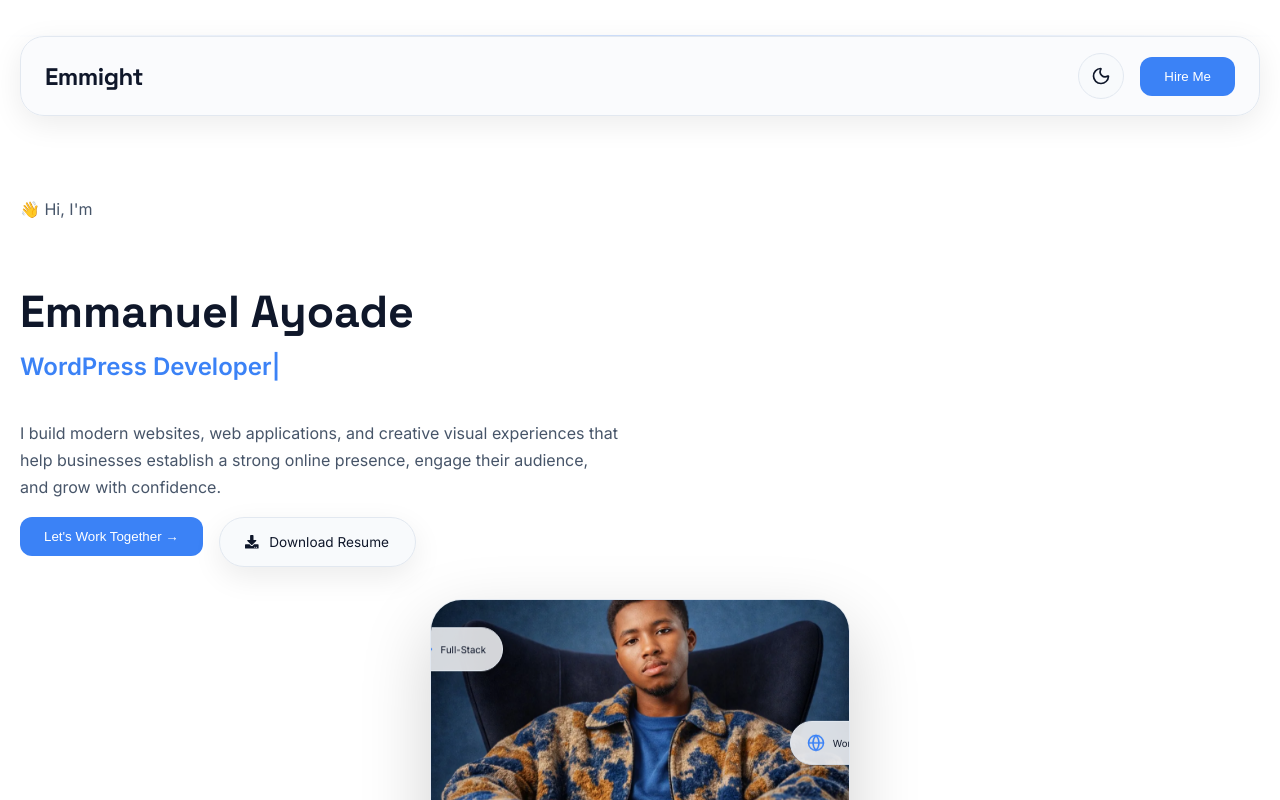
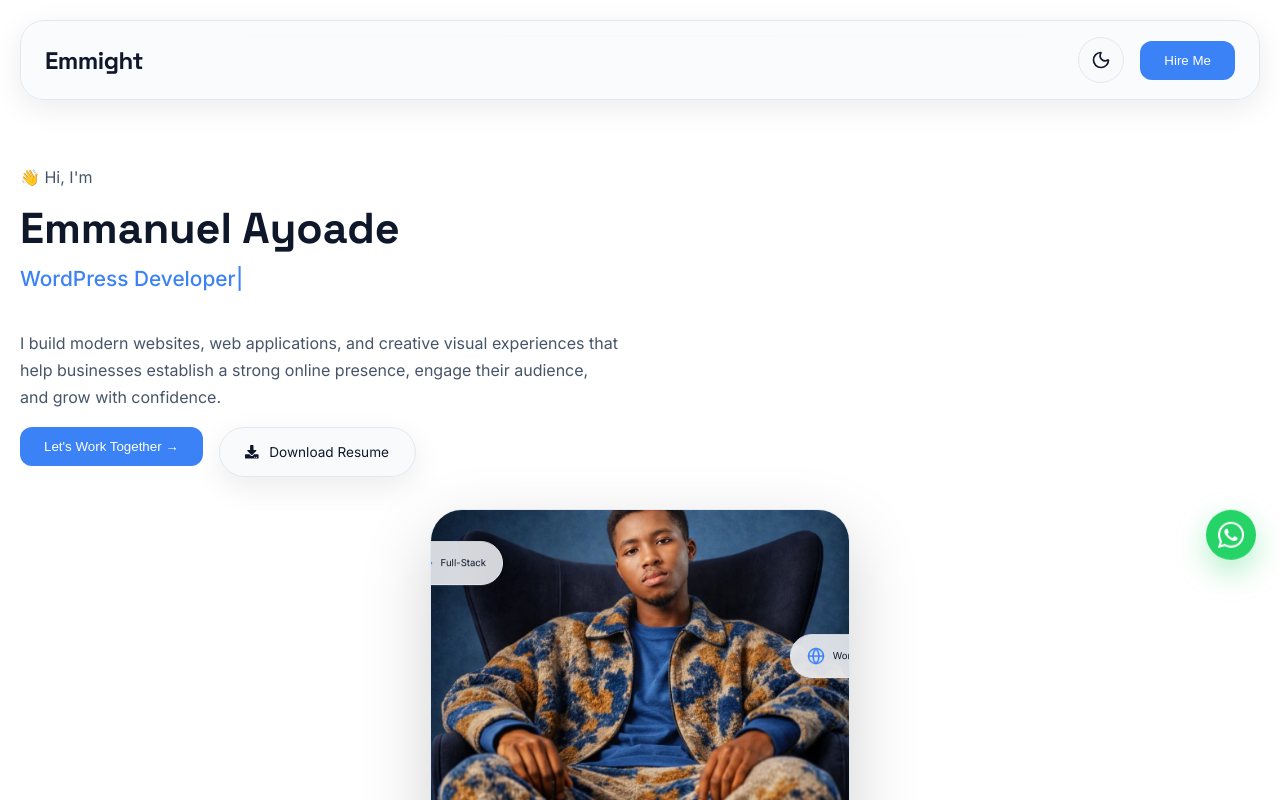
Before and after one commit to Emmight/portfolio, a React (Vite) app: page / in a window 1280 px wide. Shown: the top 800 px of the page. Built offline with nearby package versions, Linux system fonts and the light colour scheme.

Commit message:
Added WhatsApp Button and Upgrade UI

```diff
--- a/src/App.tsx
+++ b/src/App.tsx
@@ -14,7 +14,7 @@ import FAQ from "./sections/FAQ/FAQ";
 import Footer from "./sections/Footer/Footer";
 import ScrollToTop from "./components/ScrollToTop/ScrollToTop";
 import Preloader from "./components/Preloader/Preloader";
-
+import WhatsAppButton from "./components/WhatsApp/WhatsApp";
 
 
 function App() {
@@ -58,6 +58,7 @@ useEffect(() => {
       <FAQ />
       <Footer />
       <ScrollToTop />
+      <WhatsAppButton />
     </div>
   );
 }
--- a/src/components/Navbar/Navbar.css
+++ b/src/components/Navbar/Navbar.css
@@ -22,14 +22,14 @@ backdrop-filter:blur(22px);
 
     border-radius:24px;
 
-    margin:1rem auto;
+    margin: auto;
 
     box-shadow:
 
         0 8px 30px rgba(0,0,0,.08);
     position:sticky;
 
-    top:1rem;
+    top:.3rem;
 
     z-index:1000;
 }
--- a/src/components/ScrollToTop/ScrollToTop.css
+++ b/src/components/ScrollToTop/ScrollToTop.css
@@ -2,13 +2,13 @@
 
     position:fixed;
 
-    right:2rem;
+    right:1.5rem;
 
     bottom:2rem;
 
-    width:56px;
+    width:50px;
 
-    height:56px;
+    height:50px;
 
     border:none;
 
--- /dev/null
+++ b/src/components/WhatsApp/WhatsApp.css
@@ -0,0 +1,46 @@
+.whatsapp-button{
+    position:fixed;
+
+    right:1.5rem;
+    bottom:30%;
+
+    width:50px;
+    height:50px;
+
+    display:flex;
+    align-items:center;
+    justify-content:center;
+
+    border-radius:50%;
+
+    background:#25D366;
+    color:#fff;
+
+    text-decoration:none;
+
+    box-shadow:0 12px 30px rgba(37,211,102,.35);
+
+    z-index:999;
+
+    transition:all .3s ease;
+
+    animation:float 3s ease-in-out infinite;
+}
+
+.whatsapp-button:hover{
+
+    transform:translateY(-4px) scale(1.08);
+
+    box-shadow:0 16px 40px rgba(37,211,102,.45);
+}
+
+@keyframes float{
+
+    0%,100%{
+        transform:translateY(0);
+    }
+
+    50%{
+        transform:translateY(-6px);
+    }
+}
--- /dev/null
+++ b/src/components/WhatsApp/WhatsApp.tsx
@@ -0,0 +1,19 @@
+import { FaWhatsapp } from "react-icons/fa";
+import "./WhatsApp.css";
+
+const WhatsAppButton = () => {
+  return (
+    <a
+      href="https://wa.me/2349113960286?text=Hi%20Emmanuel,%20I%20came%20across%20your%20portfolio%20and%20I'd%20like%20to%20discuss%20a%20project."
+      target="_blank"
+      rel="noopener noreferrer"
+      aria-label="Chat on WhatsApp"
+      title="Chat on WhatsApp"
+      className="whatsapp-button"
+    >
+      <FaWhatsapp size={30} />
+    </a>
+  );
+};
+
+export default WhatsAppButton;
--- a/src/data/testimonials.ts
+++ b/src/data/testimonials.ts
@@ -7,7 +7,7 @@ export const testimonials: testimonial[] = [
     role: "Small Business Owner",
     company: "NovaTech Solutions",
     message:
-      "Emmanuel was professional throughout the project. Communication was clear, deadlines were met, and the final product exceeded my expectations. I would gladly work with him again.",
+      "Emmanuel was professional throughout the project. Communication was clear, deadlines were met, and the final product exceeded my expectations.",
     avatar: "/images/testimonials/44df8a8008521b73d41ea3414e9f32b5.jpg",
   },
 
@@ -17,7 +17,7 @@ export const testimonials: testimonial[] = [
     role: "Creative Director",
     company: "BrightPixel Studio",
     message:
-      "From branding to development, Emmanuel paid attention to every detail. The website looks modern, performs smoothly, and perfectly represents our vision.",
+      "Emmanuel brought our ideas to life with a clean, modern design that truly reflects our brand. He was responsive to feedback, easy to work with, and committed to getting every detail right.",
     avatar: "/images/testimonials/d46704b604144578444bb8ab081d6cf3.jpg",
   },
 
@@ -27,7 +27,7 @@ export const testimonials: testimonial[] = [
     role: "Startup Founder",
     company: "Elevate Digitals",
     message:
-      "I appreciated Emmanuel's ability to turn ideas into a polished product. His technical skills and design sense made the entire process straightforward and enjoyable.",
+      "What impressed me most was Emmanuel's ability to combine creativity with technical skill. He didn't just build a website, he created a solution that was easy to use, visually appealing, and delivered exactly what we needed.",
     avatar: "/images/testimonials/e14a8371f954ca9c153ba39cb4af9b87.jpg",
   },
 ];
--- a/src/sections/About/About.css
+++ b/src/sections/About/About.css
@@ -3,7 +3,7 @@
   flex-direction: column;
   gap: 2rem;
 
-  padding: 5rem 2rem;
+  padding: 2rem;
 }
 .about-title {
   font-size: 2rem;
--- a/src/sections/Hero/Hero.css
+++ b/src/sections/Hero/Hero.css
@@ -2,7 +2,7 @@
   display: flex;
   flex-direction: column;
   gap: 2rem;
-  padding: 4rem 0;
+  padding: 2rem 0;
 }
 .hero-content {
   display: flex;
@@ -194,13 +194,18 @@
 
 
 .hero h1 {
-  font-size: 2.8rem;
-  font-weight: 800;
-  line-height: 1.1;
+  font-size: 2.7rem;
+  font-weight: 700;
+  line-height: 1.0;
+
 }
 .hero-title {
   color: var(--primary);
-  font-weight: 600;
+  font-weight: 500;
+  font-size:1.3rem;
+    color:var(--primary);
+    min-height:2.2rem;
+    margin-bottom:.75rem;
 }
 .hero p {
   color: var(--text-secondary);
@@ -213,13 +218,6 @@
 .hero-greeting {
   color: var(--text-secondary);
   font-size: 1rem;
-}
-.hero-title{
-    font-size:1.5rem;
-    font-weight:600;
-    color:var(--primary);
-    min-height:2.2rem;
-    margin-bottom:1rem;
 }
 
 .resume-button{
--- a/src/sections/Hero/Hero.tsx
+++ b/src/sections/Hero/Hero.tsx
@@ -20,8 +20,9 @@ const Hero = ()=> (
 
   <Container>
     <section className="hero" id="home">
-    <p className="hero-greeting" data-aos="fade-down"> {hero.greeting} </p>
+
     <div className="hero-content">
+        <p className="hero-greeting" data-aos="fade-down"> {hero.greeting} </p>
     <h1 data-aos="zoom-in"> {hero.name} </h1>
       <div className="hero-title">
     <TypeAnimation
--- a/src/styles/globals.css
+++ b/src/styles/globals.css
@@ -28,3 +28,6 @@ img {
   height: 100%;
   object-fit: cover;
 }
+ul {
+  list-style-type: none;
+}
```
